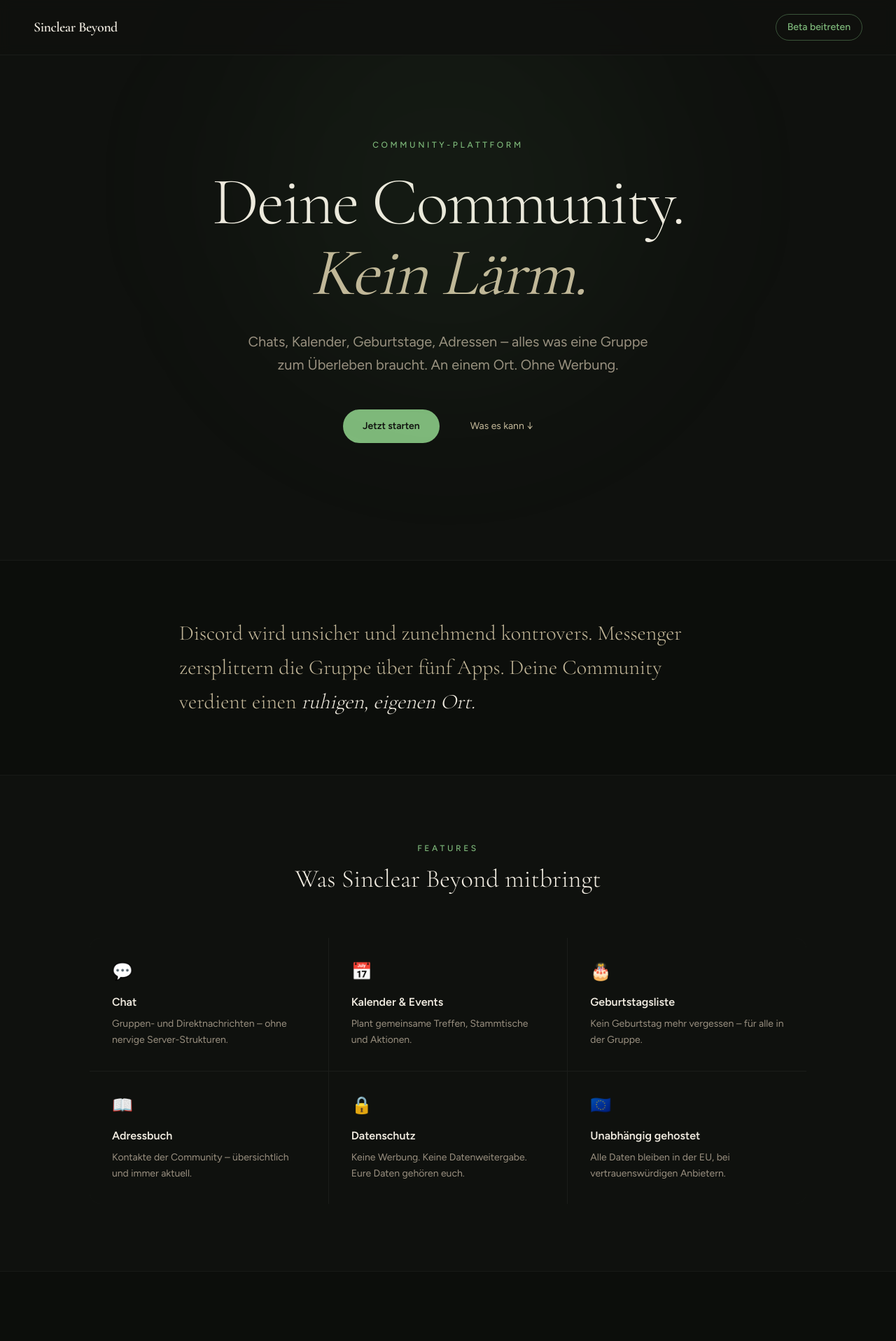
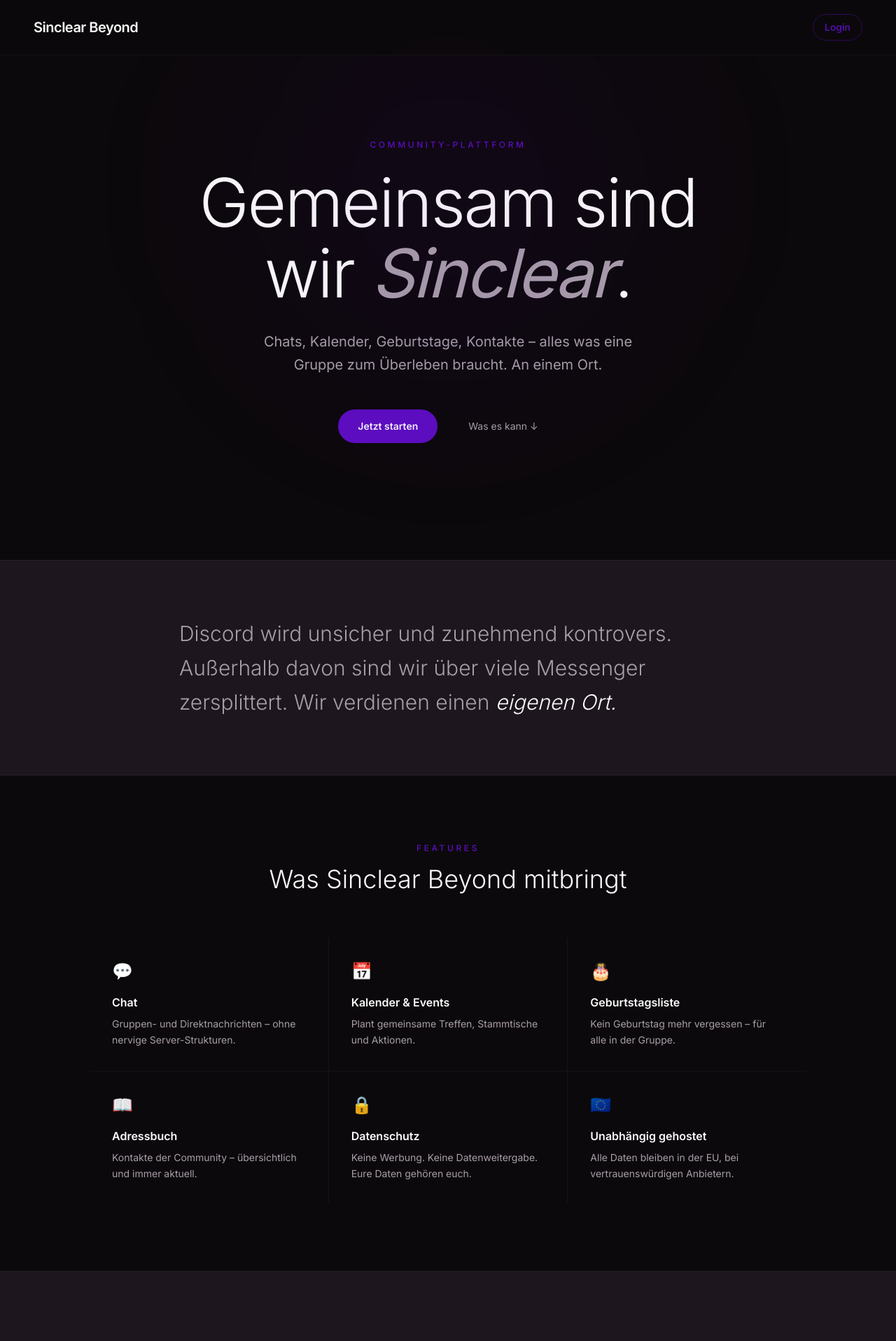
Before and after one commit to RntMarc/SinclearBeyond, a Next.js app: page / in a window 1280 px wide. Shown: the top 1916 px of the page at 70% size. Built offline with nearby package versions, Linux system fonts and the light colour scheme.

Commit message:
final landing

```diff
--- a/src/app/globals.css
+++ b/src/app/globals.css
@@ -1,18 +1,131 @@
 @import "tailwindcss";
+@import "tw-animate-css";
+@import "shadcn/tailwind.css";
 
-:root {
-  --background: #0f110e;
-  --foreground: #f0ebe0;
-}
+@custom-variant dark (&:is(.dark *));
 
 @theme inline {
   --color-background: var(--background);
   --color-foreground: var(--foreground);
   --font-display: var(--font-display);
   --font-body: var(--font-body);
+  --font-heading: var(--font-sans);
+  --font-sans: var(--font-sans);
+  --color-sidebar-ring: var(--sidebar-ring);
+  --color-sidebar-border: var(--sidebar-border);
+  --color-sidebar-accent-foreground: var(--sidebar-accent-foreground);
+  --color-sidebar-accent: var(--sidebar-accent);
+  --color-sidebar-primary-foreground: var(--sidebar-primary-foreground);
+  --color-sidebar-primary: var(--sidebar-primary);
+  --color-sidebar-foreground: var(--sidebar-foreground);
+  --color-sidebar: var(--sidebar);
+  --color-chart-5: var(--chart-5);
+  --color-chart-4: var(--chart-4);
+  --color-chart-3: var(--chart-3);
+  --color-chart-2: var(--chart-2);
+  --color-chart-1: var(--chart-1);
+  --color-ring: var(--ring);
+  --color-input: var(--input);
+  --color-border: var(--border);
+  --color-destructive: var(--destructive);
+  --color-accent-foreground: var(--accent-foreground);
+  --color-accent: var(--accent);
+  --color-muted-foreground: var(--muted-foreground);
+  --color-muted: var(--muted);
+  --color-secondary-foreground: var(--secondary-foreground);
+  --color-secondary: var(--secondary);
+  --color-primary-foreground: var(--primary-foreground);
+  --color-primary: var(--primary);
+  --color-popover-foreground: var(--popover-foreground);
+  --color-popover: var(--popover);
+  --color-card-foreground: var(--card-foreground);
+  --color-card: var(--card);
+  --radius-sm: calc(var(--radius) * 0.6);
+  --radius-md: calc(var(--radius) * 0.8);
+  --radius-lg: var(--radius);
+  --radius-xl: calc(var(--radius) * 1.4);
+  --radius-2xl: calc(var(--radius) * 1.8);
+  --radius-3xl: calc(var(--radius) * 2.2);
+  --radius-4xl: calc(var(--radius) * 2.6);
 }
 
-body {
-  background: var(--background);
-  color: var(--foreground);
+:root {
+  --background: oklch(1 0 0);
+  --foreground: oklch(0.145 0.008 326);
+  --card: oklch(1 0 0);
+  --card-foreground: oklch(0.145 0.008 326);
+  --popover: oklch(1 0 0);
+  --popover-foreground: oklch(0.145 0.008 326);
+  --primary: oklch(0.491 0.27 292.581);
+  --primary-foreground: oklch(0.969 0.016 293.756);
+  --secondary: oklch(0.967 0.001 286.375);
+  --secondary-foreground: oklch(0.21 0.006 285.885);
+  --muted: oklch(0.96 0.003 325.6);
+  --muted-foreground: oklch(0.542 0.034 322.5);
+  --accent: oklch(0.96 0.003 325.6);
+  --accent-foreground: oklch(0.212 0.019 322.12);
+  --destructive: oklch(0.577 0.245 27.325);
+  --border: oklch(0.922 0.005 325.62);
+  --input: oklch(0.922 0.005 325.62);
+  --ring: oklch(0.711 0.019 323.02);
+  --chart-1: oklch(0.811 0.111 293.571);
+  --chart-2: oklch(0.606 0.25 292.717);
+  --chart-3: oklch(0.541 0.281 293.009);
+  --chart-4: oklch(0.491 0.27 292.581);
+  --chart-5: oklch(0.432 0.232 292.759);
+  --radius: 0.625rem;
+  --sidebar: oklch(0.985 0 0);
+  --sidebar-foreground: oklch(0.145 0.008 326);
+  --sidebar-primary: oklch(0.541 0.281 293.009);
+  --sidebar-primary-foreground: oklch(0.969 0.016 293.756);
+  --sidebar-accent: oklch(0.96 0.003 325.6);
+  --sidebar-accent-foreground: oklch(0.212 0.019 322.12);
+  --sidebar-border: oklch(0.922 0.005 325.62);
+  --sidebar-ring: oklch(0.711 0.019 323.02);
 }
+
+.dark {
+  --background: oklch(0.145 0.008 326);
+  --foreground: oklch(0.985 0 0);
+  --card: oklch(0.212 0.019 322.12);
+  --card-foreground: oklch(0.985 0 0);
+  --popover: oklch(0.212 0.019 322.12);
+  --popover-foreground: oklch(0.985 0 0);
+  --primary: oklch(0.432 0.232 292.759);
+  --primary-foreground: oklch(0.969 0.016 293.756);
+  --secondary: oklch(0.274 0.006 286.033);
+  --secondary-foreground: oklch(0.985 0 0);
+  --muted: oklch(0.263 0.024 320.12);
+  --muted-foreground: oklch(0.711 0.019 323.02);
+  --accent: oklch(0.263 0.024 320.12);
+  --accent-foreground: oklch(0.985 0 0);
+  --destructive: oklch(0.704 0.191 22.216);
+  --border: oklch(1 0 0 / 10%);
+  --input: oklch(1 0 0 / 15%);
+  --ring: oklch(0.542 0.034 322.5);
+  --chart-1: oklch(0.811 0.111 293.571);
+  --chart-2: oklch(0.606 0.25 292.717);
+  --chart-3: oklch(0.541 0.281 293.009);
+  --chart-4: oklch(0.491 0.27 292.581);
+  --chart-5: oklch(0.432 0.232 292.759);
+  --sidebar: oklch(0.212 0.019 322.12);
+  --sidebar-foreground: oklch(0.985 0 0);
+  --sidebar-primary: oklch(0.606 0.25 292.717);
+  --sidebar-primary-foreground: oklch(0.969 0.016 293.756);
+  --sidebar-accent: oklch(0.263 0.024 320.12);
+  --sidebar-accent-foreground: oklch(0.985 0 0);
+  --sidebar-border: oklch(1 0 0 / 10%);
+  --sidebar-ring: oklch(0.542 0.034 322.5);
+}
+
+@layer base {
+  * {
+    @apply border-border outline-ring/50;
+  }
+  body {
+    @apply bg-background text-foreground;
+  }
+  html {
+    @apply font-sans;
+  }
+}
--- a/src/app/layout.js
+++ b/src/app/layout.js
@@ -1,15 +1,8 @@
-import { Cormorant_Garamond, Figtree } from "next/font/google";
+import { Inter } from "next/font/google";
 import "./globals.css";
 
-const cormorant = Cormorant_Garamond({
-  variable: "--font-display",
-  subsets: ["latin"],
-  weight: ["300", "400", "500", "600", "700"],
-  display: "swap",
-});
-
-const figtree = Figtree({
-  variable: "--font-body",
+const inter = Inter({
+  variable: "--font-sans",
   subsets: ["latin"],
   display: "swap",
 });
@@ -22,11 +15,8 @@
 
 export default function RootLayout({ children }) {
   return (
-    <html
-      lang="de"
-      className={`${cormorant.variable} ${figtree.variable} h-full`}
-    >
-      <body className="min-h-full flex flex-col bg-[#0f110e] text-[#f0ebe0]">
+    <html lang="de" className={`${inter.variable} dark h-full`}>
+      <body className="min-h-full flex flex-col bg-background text-foreground antialiased">
         {children}
       </body>
     </html>
--- a/src/app/page.js
+++ b/src/app/page.js
@@ -35,23 +35,19 @@
   return (
     <>
       {/* Nav */}
-      <nav className="fixed top-0 left-0 right-0 z-50 flex items-center justify-between px-6 py-5 md:px-12 border-b border-white/5 backdrop-blur-sm bg-[#0f110e]/80">
-        <span
-          className="font-display text-xl font-semibold tracking-tight text-[#f0ebe0]"
-          style={{ fontFamily: "var(--font-display)" }}
-        >
+      <nav className="fixed top-0 left-0 right-0 z-50 flex items-center justify-between px-6 py-5 md:px-12 border-b border-border/40 backdrop-blur-sm bg-background/80">
+        <span className="text-xl font-semibold tracking-tight text-foreground">
           Sinclear Beyond
         </span>
         <a
           href="#"
-          className="text-sm font-medium px-4 py-2 rounded-full border border-[#7eb87a]/40 text-[#7eb87a] hover:bg-[#7eb87a]/10 transition-colors"
-          style={{ fontFamily: "var(--font-body)" }}
+          className="text-sm font-medium px-4 py-2 rounded-full border border-primary/40 text-primary hover:bg-primary/10 transition-colors"
         >
-          Beta beitreten
+          Login
         </a>
       </nav>
 
-      <main className="flex flex-col" style={{ fontFamily: "var(--font-body)" }}>
+      <main className="flex flex-col">
         {/* Hero */}
         <section className="min-h-screen flex flex-col items-center justify-center px-6 pt-24 pb-16 text-center relative overflow-hidden">
           {/* Background glow */}
@@ -59,37 +55,34 @@
             className="absolute inset-0 pointer-events-none"
             aria-hidden="true"
           >
-            <div className="absolute top-1/3 left-1/2 -translate-x-1/2 -translate-y-1/2 w-[600px] h-[600px] rounded-full bg-[#7eb87a]/5 blur-[120px]" />
+            <div className="absolute top-1/3 left-1/2 -translate-x-1/2 -translate-y-1/2 w-[600px] h-[600px] rounded-full bg-primary/5 blur-[120px]" />
           </div>
 
-          <p className="text-xs uppercase tracking-[0.3em] text-[#7eb87a] mb-6 font-medium">
+          <p className="text-xs uppercase tracking-[0.3em] text-primary mb-6 font-medium">
             Community-Plattform
           </p>
 
-          <h1
-            className="text-5xl md:text-7xl lg:text-8xl font-light leading-[1.05] tracking-tight text-[#f0ebe0] max-w-3xl mb-8"
-            style={{ fontFamily: "var(--font-display)" }}
-          >
-            Deine Community.
-            <br />
-            <em className="italic font-normal text-[#c4b89a]">Kein Lärm.</em>
+          <h1 className="text-5xl md:text-7xl lg:text-8xl font-light leading-[1.05] tracking-tight text-foreground max-w-3xl mb-8">
+            Gemeinsam sind wir {" "}
+            <em className="italic font-normal text-muted-foreground">Sinclear</em>
+            .
           </h1>
 
-          <p className="text-lg md:text-xl text-[#9a9080] max-w-xl leading-relaxed mb-12">
-            Chats, Kalender, Geburtstage, Adressen – alles was eine Gruppe zum
-            Überleben braucht. An einem Ort. Ohne Werbung.
+          <p className="text-lg md:text-xl text-muted-foreground max-w-xl leading-relaxed mb-12">
+            Chats, Kalender, Geburtstage, Kontakte – alles was eine Gruppe zum
+            Überleben braucht. An einem Ort.
           </p>
 
           <div className="flex flex-col sm:flex-row gap-4 items-center">
             <a
               href="#"
-              className="px-7 py-3.5 rounded-full bg-[#7eb87a] text-[#0f110e] font-semibold text-sm hover:bg-[#8ec88a] transition-colors"
+              className="px-7 py-3.5 rounded-full bg-primary text-primary-foreground font-semibold text-sm hover:bg-primary/90 transition-colors"
             >
               Jetzt starten
             </a>
             <a
               href="#features"
-              className="px-7 py-3.5 rounded-full text-[#c4b89a] text-sm hover:text-[#f0ebe0] transition-colors"
+              className="px-7 py-3.5 rounded-full text-muted-foreground text-sm hover:text-foreground transition-colors"
             >
               Was es kann ↓
             </a>
@@ -97,16 +90,11 @@
         </section>
 
         {/* Problem statement */}
-        <section className="px-6 md:px-12 py-20 border-y border-white/5 bg-[#0c0e0b]">
+        <section className="px-6 md:px-12 py-20 border-y border-border/40 bg-card">
           <div className="max-w-3xl mx-auto">
-            <p
-              className="text-2xl md:text-3xl font-light text-[#c4b89a] leading-relaxed"
-              style={{ fontFamily: "var(--font-display)" }}
-            >
-              Discord wird unsicher und zunehmend kontrovers. Messenger
-              zersplittern die Gruppe über fünf Apps. Deine Community verdient
-              einen{" "}
-              <em className="italic text-[#f0ebe0]">ruhigen, eigenen Ort.</em>
+            <p className="text-2xl md:text-3xl font-light text-muted-foreground leading-relaxed">
+              Discord wird unsicher und zunehmend kontrovers. Außerhalb davon sind wir über viele Messenger zersplittert. Wir verdienen einen{" "}
+              <em className="italic text-foreground">eigenen Ort.</em>
             </p>
           </div>
         </section>
@@ -114,27 +102,24 @@
         {/* Features */}
         <section id="features" className="px-6 md:px-12 py-24">
           <div className="max-w-5xl mx-auto">
-            <p className="text-xs uppercase tracking-[0.3em] text-[#7eb87a] mb-4 font-medium text-center">
+            <p className="text-xs uppercase tracking-[0.3em] text-primary mb-4 font-medium text-center">
               Features
             </p>
-            <h2
-              className="text-3xl md:text-4xl font-light text-center text-[#f0ebe0] mb-16"
-              style={{ fontFamily: "var(--font-display)" }}
-            >
+            <h2 className="text-3xl md:text-4xl font-light text-center text-foreground mb-16">
               Was Sinclear Beyond mitbringt
             </h2>
 
-            <div className="grid grid-cols-1 sm:grid-cols-2 md:grid-cols-3 gap-px bg-white/5 rounded-2xl overflow-hidden">
+            <div className="grid grid-cols-1 sm:grid-cols-2 md:grid-cols-3 gap-px bg-border/40 rounded-2xl overflow-hidden">
               {features.map((f) => (
                 <div
                   key={f.title}
-                  className="bg-[#0f110e] p-8 hover:bg-[#13160f] transition-colors"
+                  className="bg-background p-8 hover:bg-card transition-colors"
                 >
                   <span className="text-2xl mb-4 block">{f.icon}</span>
-                  <h3 className="text-base font-semibold text-[#f0ebe0] mb-2">
+                  <h3 className="text-base font-semibold text-foreground mb-2">
                     {f.title}
                   </h3>
-                  <p className="text-sm text-[#9a9080] leading-relaxed">
+                  <p className="text-sm text-muted-foreground leading-relaxed">
                     {f.desc}
                   </p>
                 </div>
@@ -144,36 +129,29 @@
         </section>
 
         {/* CTA */}
-        <section className="px-6 md:px-12 py-24 text-center border-t border-white/5 bg-[#0c0e0b]">
-          <h2
-            className="text-4xl md:text-5xl font-light text-[#f0ebe0] mb-6"
-            style={{ fontFamily: "var(--font-display)" }}
-          >
+        <section className="px-6 md:px-12 py-24 text-center border-t border-border/40 bg-card">
+          <h2 className="text-4xl md:text-5xl font-light text-foreground mb-6">
             Bereit?
           </h2>
-          <p className="text-[#9a9080] mb-10 max-w-sm mx-auto">
-            Sinclear Beyond ist in aktiver Entwicklung. Trag dich ein und sei
-            dabei, wenn es losgeht.
+          <p className="text-muted-foreground mb-10 max-w-sm mx-auto">
+            Sinclear Beyond ist in aktiver Entwicklung.<br/>Es können Fehler vorkommen.
           </p>
           <a
             href="#"
-            className="inline-block px-8 py-4 rounded-full bg-[#7eb87a] text-[#0f110e] font-semibold hover:bg-[#8ec88a] transition-colors"
+            className="inline-block px-8 py-4 rounded-full bg-primary text-primary-foreground font-semibold hover:bg-primary/90 transition-colors"
           >
-            Beta beitreten
+            Jetzt starten
           </a>
         </section>
       </main>
 
       {/* Footer */}
-      <footer className="px-6 md:px-12 py-8 border-t border-white/5 flex flex-col sm:flex-row items-center justify-between gap-4">
-        <span
-          className="text-sm font-semibold text-[#f0ebe0]"
-          style={{ fontFamily: "var(--font-display)" }}
-        >
+      <footer className="px-6 md:px-12 py-8 border-t border-border/40 flex flex-col sm:flex-row items-center justify-between gap-4">
+        <span className="text-sm font-semibold text-foreground">
           Sinclear Beyond
         </span>
-        <p className="text-xs text-[#5a5448]">
-          Gebaut für echte Gemeinschaften. Open Source.
+        <p className="text-xs text-muted-foreground">
+          Gebaut für echte Gemeinschaft. Von und für Sinclear.
         </p>
       </footer>
     </>
```
Also changed, not shown: components.json.
